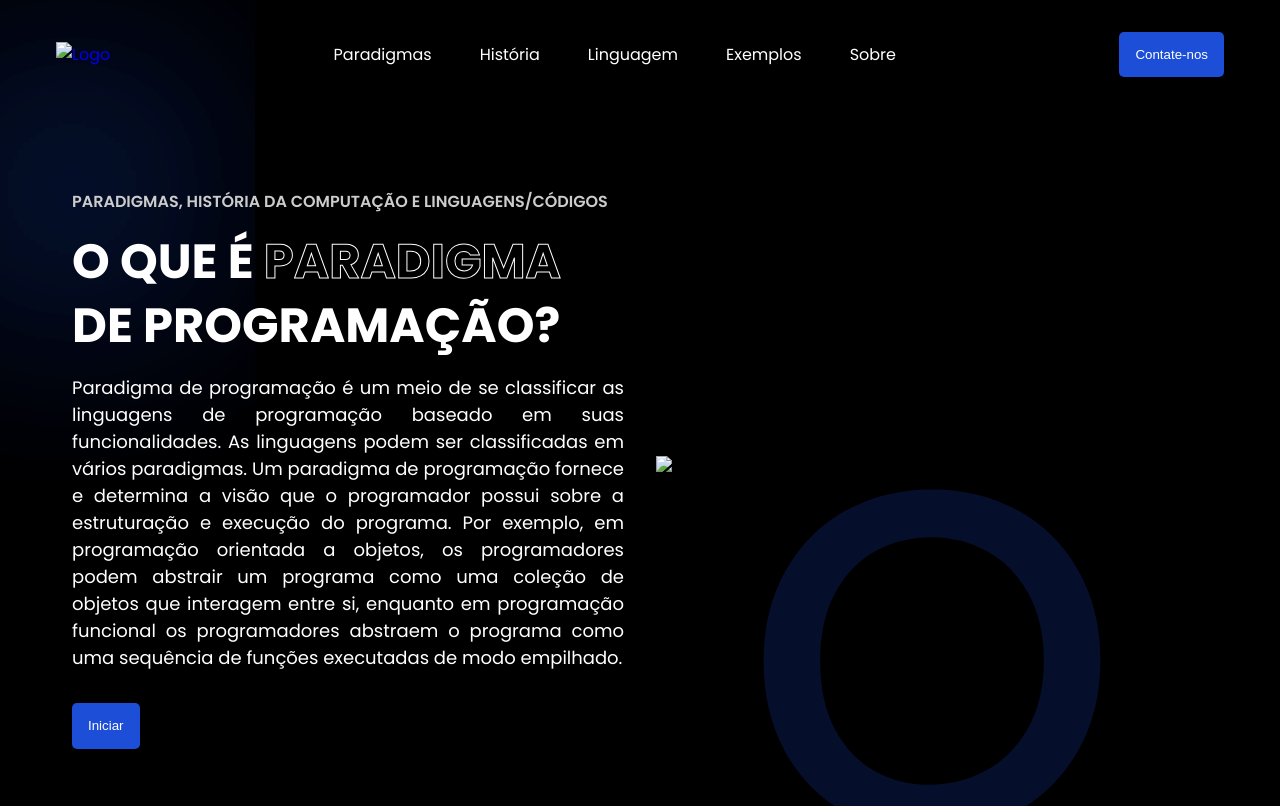
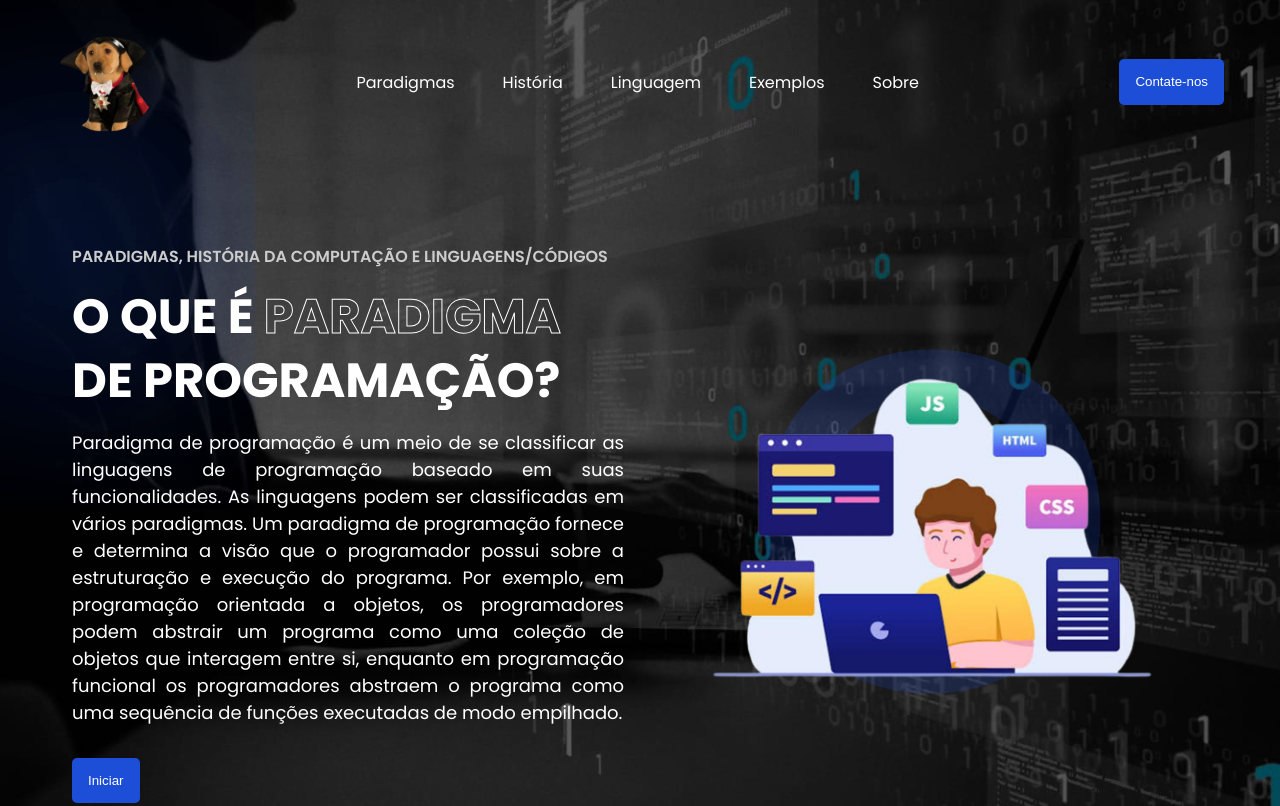
Before and after one commit to Vcnaves/Trabalho-Faculdade, a plain HTML site: page index.html in a window 1280 px wide. Shown: the top 806 px of the page. Drawn offline with nearby package versions, Linux system fonts and the light colour scheme; the site is published under a folder, as on GitHub Pages, so addresses that start at the root find nothing.

Commit message:
git commit-

```diff
--- a/index.html
+++ b/index.html
@@ -12,7 +12,7 @@
         <!-- Barra de Navegação -->
         <div class="nav-logo">
             <a href="#">
-                <img src="/header_image.png" alt="Logo">
+                <img src="./public/header_image.png" alt="Logo">
             </a>
         </div>
         <ul class="nav-links">
@@ -38,7 +38,7 @@
             <button class="btn">Iniciar</button>
         </div>
         <div class="image">
-            <img src="/hero_image.png" alt="Imagem de exemplo">
+            <img src="./public/hero_image.png" alt="Imagem de exemplo">
         </div>
     </header>
 
--- a/style.css
+++ b/style.css
@@ -14,7 +14,7 @@
 body {
     height: 100vh;
     background-color: #000;
-    background-image: url('/background_image.jpg');
+    background-image: url('./public/background_image.jpg');
     background-size: cover;
     background-position: center;
     background-repeat: no-repeat;
```
